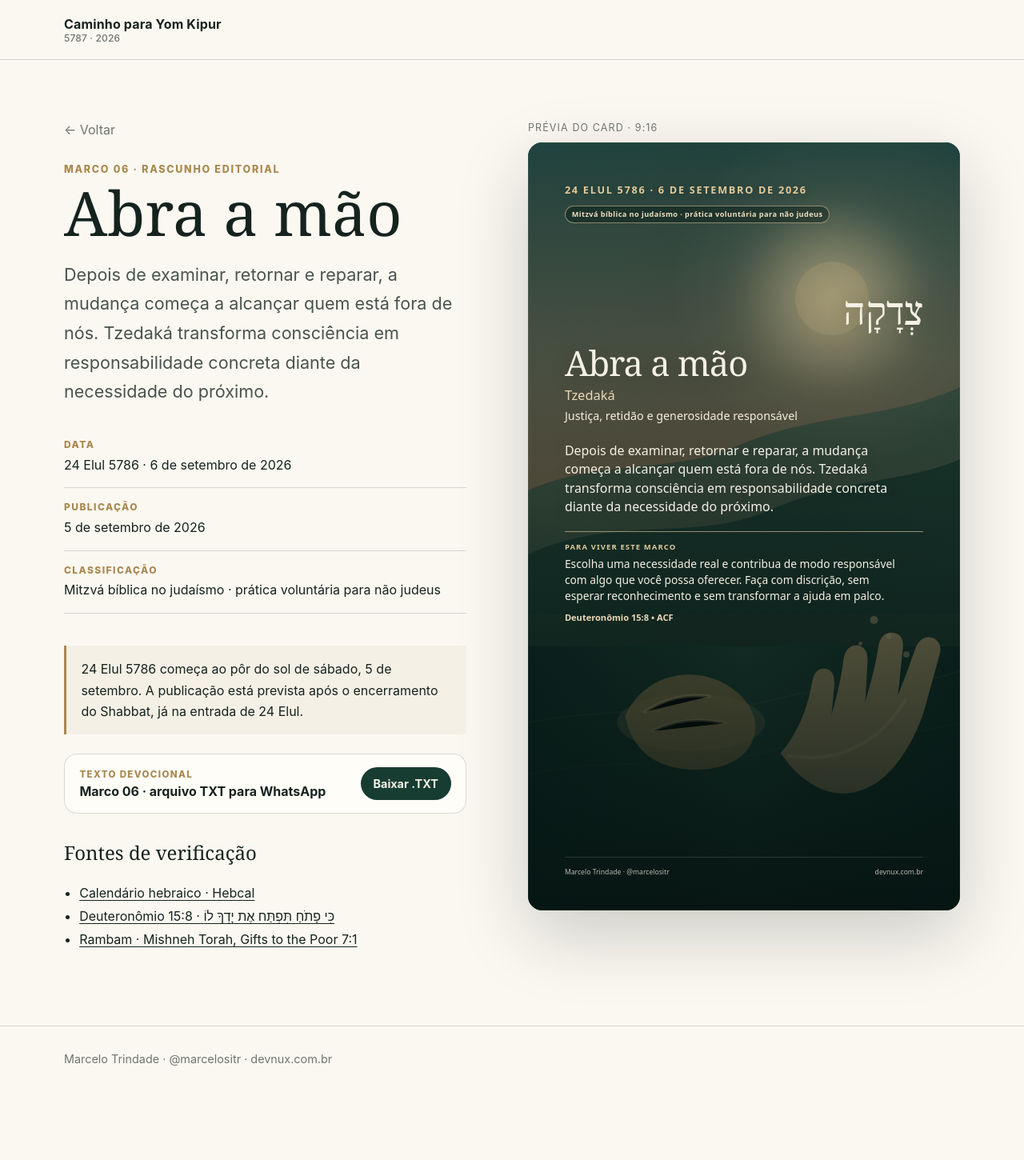
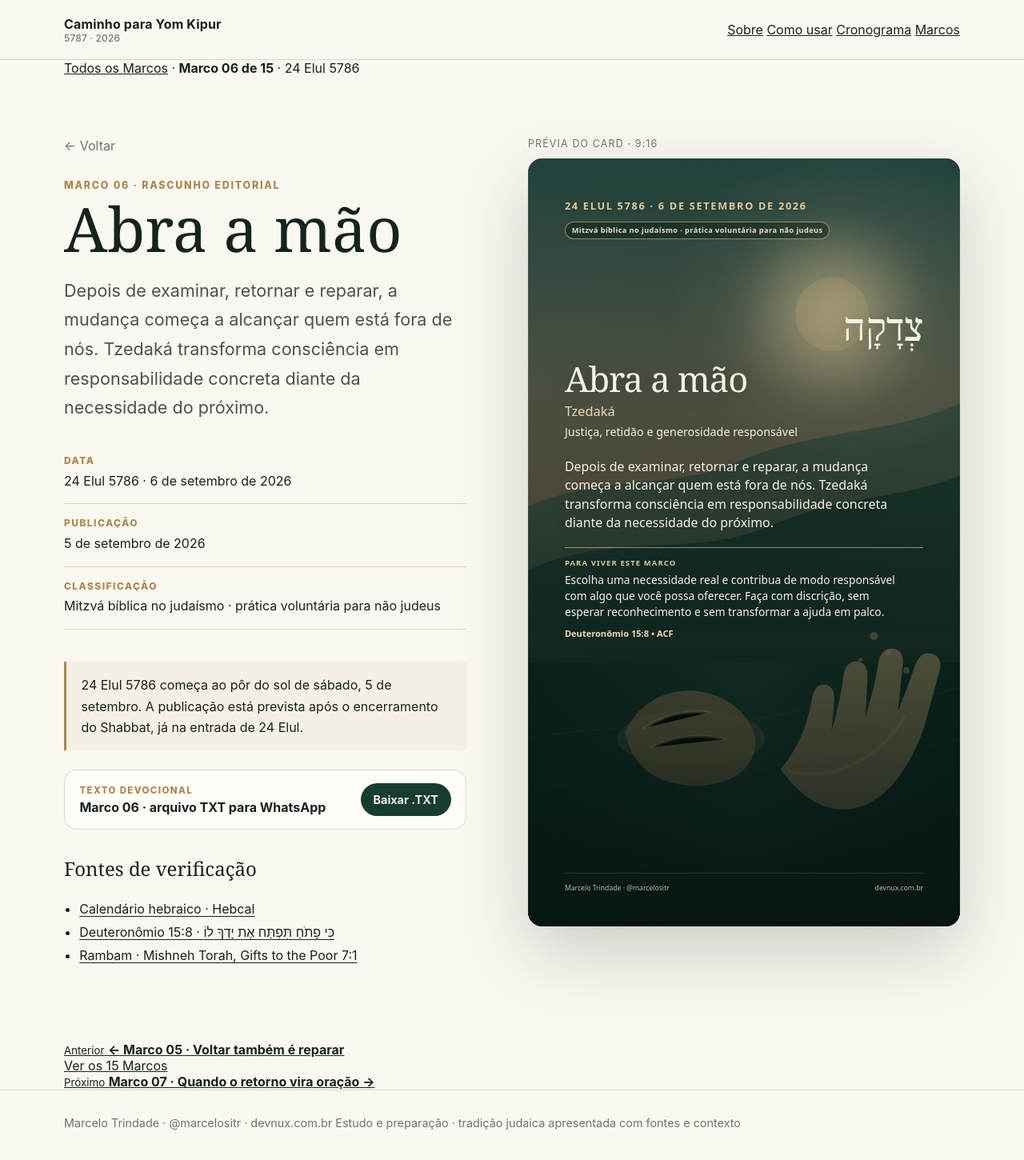
Before and after one commit to marcelositr/yom-kipur-2026, an Astro site: page /yom-kipur-2026/marcos/06-abra-a-mao in a window 1280 px wide. Shown: the whole page at 80% size. Before the commit the page ends 1380 px from the top, so only its background shows below. Built offline with nearby package versions, Linux system fonts and the light colour scheme; Astro itself is replaced by a stand-in of ours.

Commit message:
Polish global navigation and marco flow

```diff
--- a/src/layouts/BaseLayout.astro
+++ b/src/layouts/BaseLayout.astro
@@ -1,5 +1,6 @@
 ---
 import '../styles/global.css';
+import { marcos } from '../data/marcos';
 
 interface Props {
   title?: string;
@@ -10,6 +11,22 @@ const {
   title = 'Caminho para Yom Kipur 5787',
   description = 'Caminhada de estudo, reflexão e preparação para Yom Kipur 5787.'
 } = Astro.props;
+
+const base = import.meta.env.BASE_URL;
+const orderedMarcos = [...marcos].sort((a, b) => a.id - b.id);
+const routeMatch = Astro.url.pathname.match(/\/marcos\/(\d{2})-/);
+const currentId = routeMatch ? Number(routeMatch[1]) : undefined;
+const currentIndex = currentId
+  ? orderedMarcos.findIndex((item) => item.id === currentId)
+  : -1;
+const currentMarco = currentIndex >= 0 ? orderedMarcos[currentIndex] : undefined;
+const previousMarco = currentIndex > 0 ? orderedMarcos[currentIndex - 1] : undefined;
+const nextMarco = currentIndex >= 0 && currentIndex < orderedMarcos.length - 1
+  ? orderedMarcos[currentIndex + 1]
+  : undefined;
+
+const marcoHref = (id: number, slug: string) =>
+  `${base}marcos/${String(id).padStart(2, '0')}-${slug}/`;
 ---
 <!doctype html>
 <html lang="pt-BR">
@@ -24,15 +41,67 @@ const {
     <div class="site-shell">
       <header class="site-header">
         <div class="container header-inner">
-          <a class="brand" href={import.meta.env.BASE_URL}>
+          <a class="brand" href={base}>
             Caminho para Yom Kipur
             <small>5787 · 2026</small>
           </a>
+          <nav class="site-nav" aria-label="Navegação principal">
+            <a href={`${base}#sobre`}>Sobre</a>
+            <a href={`${base}#como-usar`}>Como usar</a>
+            <a href={`${base}#cronograma`}>Cronograma</a>
+            <a href={`${base}#marcos`}>Marcos</a>
+          </nav>
         </div>
       </header>
+
+      {currentMarco && (
+        <div class="marco-context">
+          <div class="container marco-context__inner">
+            <a href={`${base}#marcos`}>Todos os Marcos</a>
+            <span aria-hidden="true">·</span>
+            <strong>Marco {String(currentMarco.id).padStart(2, '0')} de {orderedMarcos.length}</strong>
+            <span aria-hidden="true">·</span>
+            <span>{currentMarco.hebrewDate}</span>
+          </div>
+        </div>
+      )}
+
       <main><slot /></main>
+
+      {currentMarco && (
+        <nav class="marco-pagination container" aria-label="Navegação entre os Marcos">
+          <div class="marco-pagination__side">
+            {previousMarco ? (
+              <a href={marcoHref(previousMarco.id, previousMarco.slug)} rel="prev">
+                <small>Anterior</small>
+                <strong>← Marco {String(previousMarco.id).padStart(2, '0')} · {previousMarco.title}</strong>
+              </a>
+            ) : <span class="marco-pagination__empty" />}
+          </div>
+
+          <a class="marco-pagination__all" href={`${base}#marcos`}>Ver os 15 Marcos</a>
+
+          <div class="marco-pagination__side marco-pagination__side--next">
+            {nextMarco ? (
+              <a href={marcoHref(nextMarco.id, nextMarco.slug)} rel="next">
+                <small>Próximo</small>
+                <strong>Marco {String(nextMarco.id).padStart(2, '0')} · {nextMarco.title} →</strong>
+              </a>
+            ) : (
+              <span class="marco-pagination__finish">
+                <small>Fim da caminhada</small>
+                <strong>Ne’ilá encerra o arco principal.</strong>
+              </span>
+            )}
+          </div>
+        </nav>
+      )}
+
       <footer class="site-footer">
-        <div class="container">Marcelo Trindade · @marcelositr · devnux.com.br</div>
+        <div class="container site-footer__inner">
+          <span>Marcelo Trindade · @marcelositr · devnux.com.br</span>
+          <span>Estudo e preparação · tradição judaica apresentada com fontes e contexto</span>
+        </div>
       </footer>
     </div>
   </body>
```
